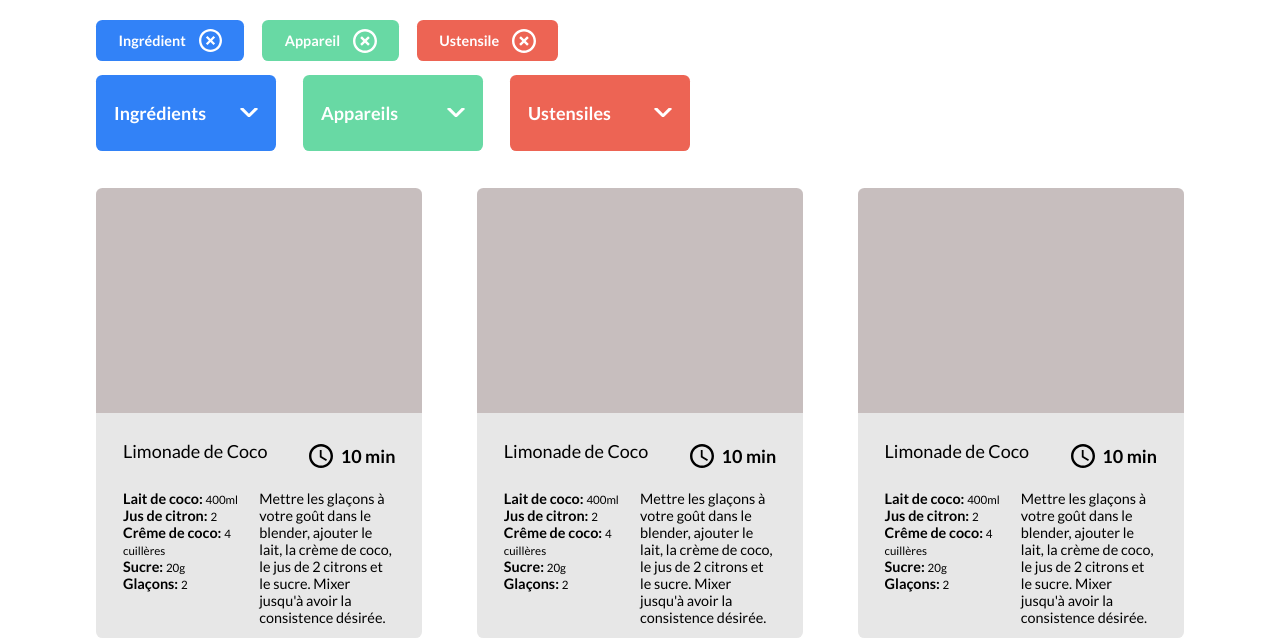
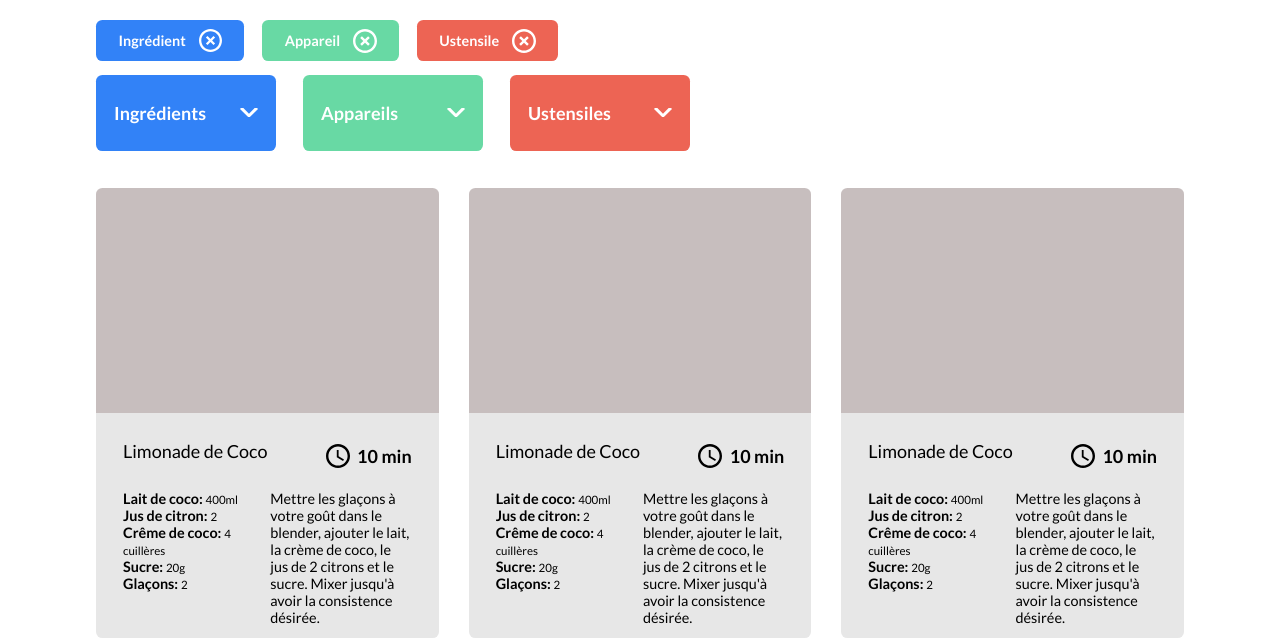
Before and after one commit to rMaloberti/RemiMaloberti_7_02062022, a website: page index.html in a window 1280 px wide. Shown: the part 227-865 px from the top of the page. Drawn offline with Linux system fonts and the light colour scheme.

```diff
--- a/sass/components/_recipe-card.scss
+++ b/sass/components/_recipe-card.scss
@@ -1,5 +1,5 @@
 .recipe-card {
-    width: 30%;
+    width: 31.5%;
     height: fit-content;
     display: flex;
     flex-direction: column;
@@ -51,7 +51,7 @@
             padding-top: 1em;
 
             .desc-body-ingredients {
-                max-width: 50%;
+                max-width: 49%;
 
                 .desc-body-ingredient {
                     font-size: 0.8em;
@@ -65,7 +65,7 @@
             }
 
             &__instructions {
-                max-width: 50%;
+                max-width: 49%;
                 font-size: 0.8em;
             }
         }
```
Also changed, not shown: public/css/style.css, 1 other file.
